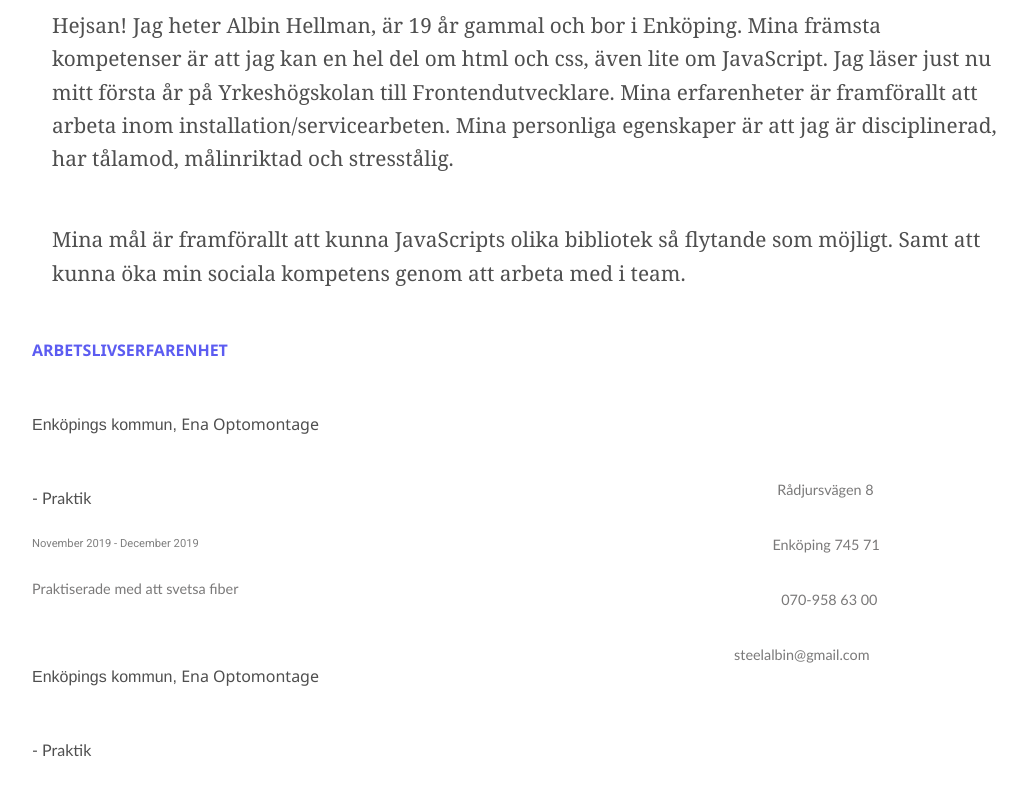
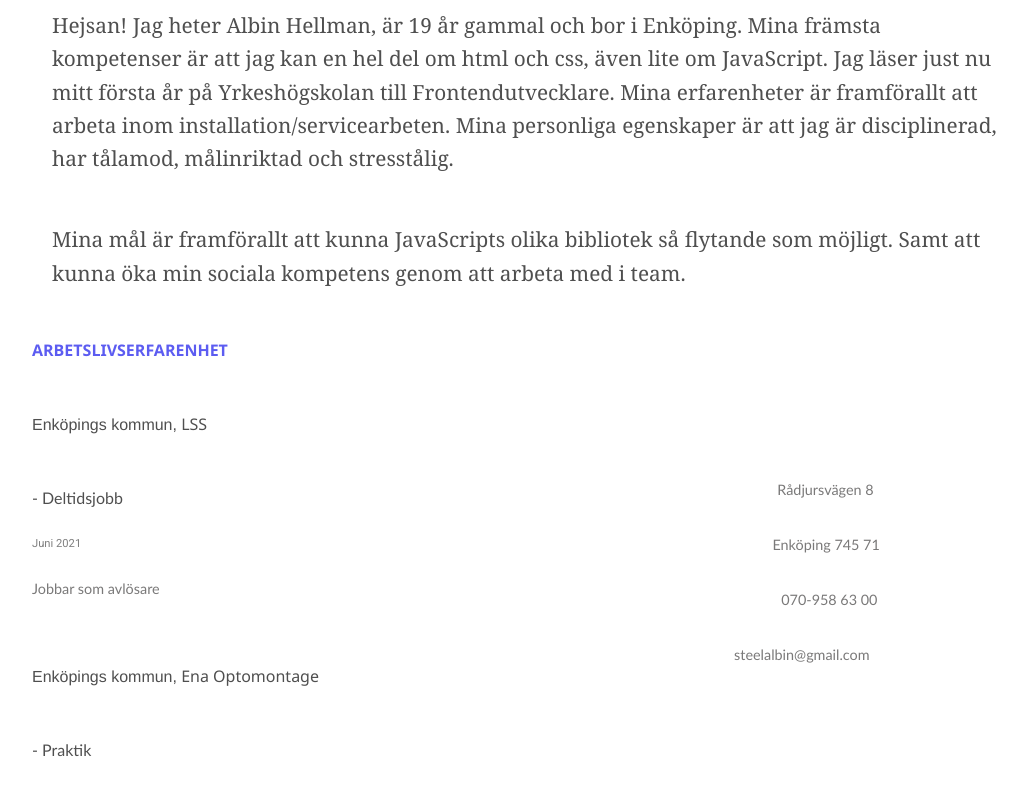
Before and after one commit to AlbinHellman/JavaScript3-Inl-mningsuppgift2, an Angular app in the folder Uppgift2/Uppgift2/: page /cv in a window 1280 px wide. Shown: the part 434-1222 px from the top of the page, without its empty margins (108-1135 px from the left). Built offline with nearby package versions, Linux system fonts and the light colour scheme.

Commit message:
JavaScript3-Inlämningsuppgift1**

```diff
--- a/Uppgift2/Uppgift2/src/app/views/cv/cv.component.html
+++ b/Uppgift2/Uppgift2/src/app/views/cv/cv.component.html
@@ -27,6 +27,13 @@
 
 <div class="blåtext">
     <p>ARBETSLIVSERFARENHET</p>
+</div>
+
+<div class="text2">
+    <p> <span style="font-family:'Franklin Gothic Medium', 'Arial Narrow', Arial, sans-serif;">Enköpings kommun,</span> <span style="font-family:'Segoe UI', Tahoma, Geneva, Verdana, sans-serif"> LSS</span></p>
+    <p class="p0">- Deltidsjobb</p>
+    <p class="p1">Juni 2021</p>
+    <p class="p2">Jobbar som avlösare</p>
 </div>
 
 <div class="text2">
```
